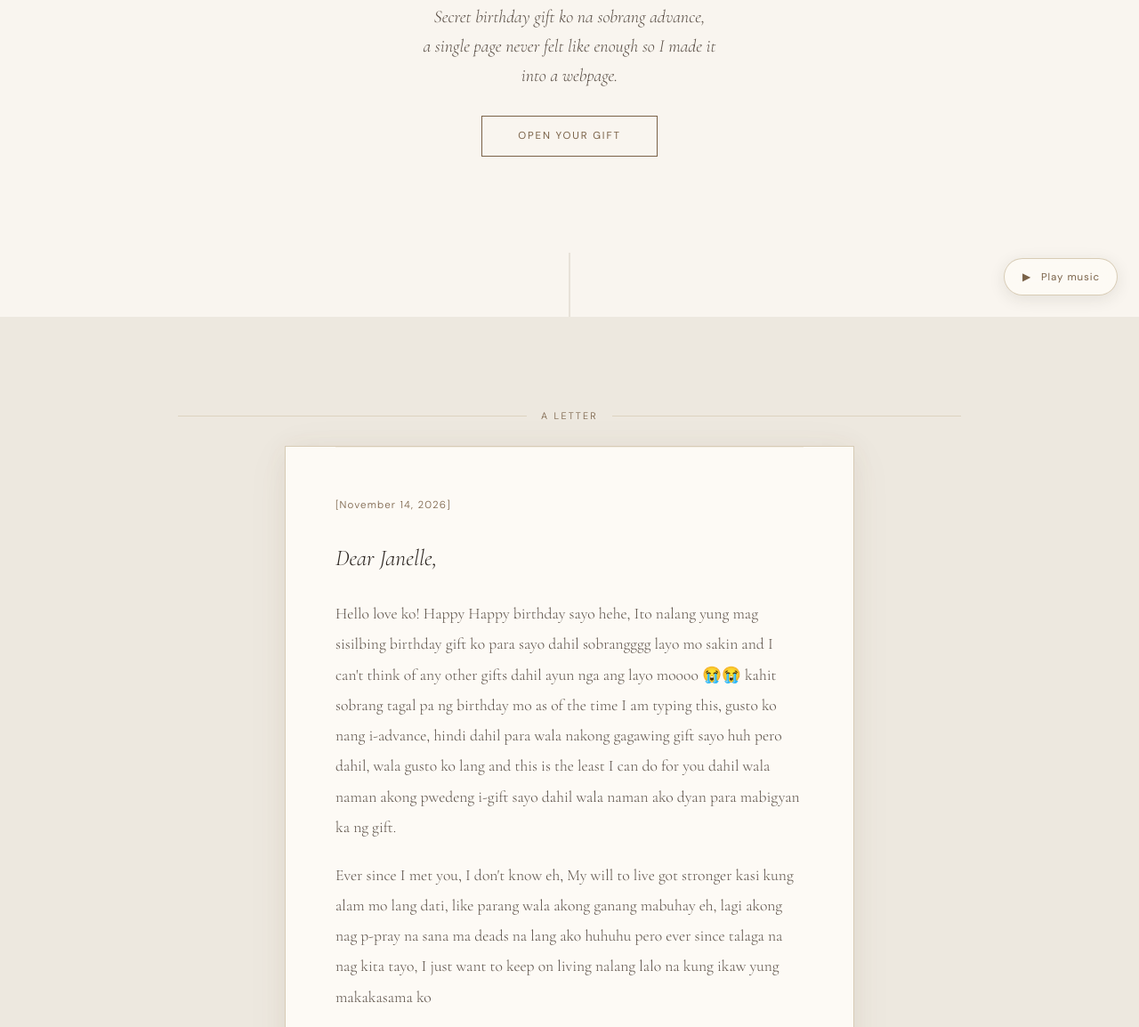
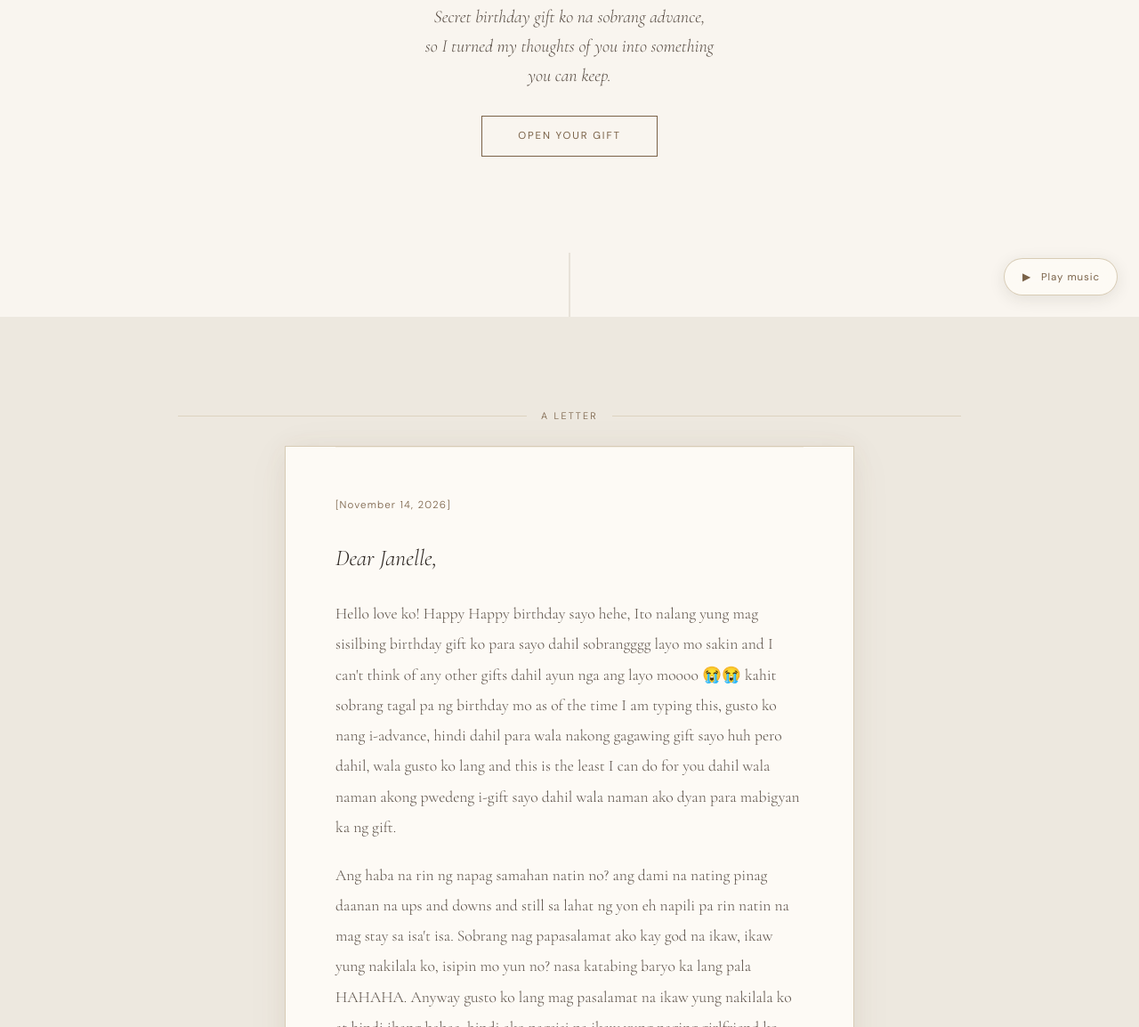
Before and after one commit to raemprz/gift-ni-raeven-kay-janelle, a plain HTML site: page index.html in a window 1280 px wide. Shown: the part 444-1598 px from the top of the page at 89% size. Drawn offline with nearby package versions, Linux system fonts and the light colour scheme.

Commit message:
Update birthday message and photo caption

```diff
--- a/index.html
+++ b/index.html
@@ -52,7 +52,7 @@
       <h1 class="hero-name fade-up">Janelle.</h1>
       <p class="hero-subtitle fade-up">
         Secret birthday gift ko na sobrang advance,<br />
-        a single page never felt like enough so I made it into a webpage.
+        so I turned my thoughts of you into something you can keep.
       </p>
       <button class="btn-open fade-up" onclick="openGift()">
         Open Your Gift
@@ -95,10 +95,13 @@
               wala naman akong pwedeng i-gift sayo dahil wala naman ako dyan para mabigyan ka ng gift.
             </p>
             <p>
-              Ever since I met you, I don't know eh, My will to live got stronger kasi kung alam mo lang dati, like
-              parang wala akong ganang mabuhay eh, lagi akong
-              nag p-pray na sana ma deads na lang ako huhuhu pero ever since talaga na nag kita tayo, I just want to
-              keep on living nalang lalo na kung ikaw yung makakasama ko </p>
+            Ang haba na rin ng napag samahan natin no? ang dami na nating pinag daanan na ups and downs and still sa
+              lahat ng yon eh napili pa rin natin na mag stay sa isa't isa. Sobrang nag papasalamat ako kay god na ikaw,
+              ikaw yung nakilala ko, isipin mo yun no? nasa katabing baryo ka lang pala HAHAHA. Anyway gusto ko lang mag
+              pasalamat na ikaw yung nakilala ko at hindi ibang babae, hindi ako nagsisi na ikaw yung naging girlfriend ko,
+              hindi ako nagsisi na ipinakilala kita sa mga magulang ko. Bilang boyfriend mo, I can proudly say na, hindi ako nag
+              sisi na nakilala, at nakasama kita.
+            </p>
             <p>
               Soooo ayun, I pray to god for you to be always safe, healthy, at magkaroon ng mahaba at magandang buhay
               even if hindi man ako yung makasama mo sa huli.
@@ -147,7 +150,7 @@
         <!-- Photo card 1 — PLACEHOLDER -->
               <figure class="photo-card">
   <figcaption>
-    <span class="photo-caption">The moment i will never ever forget</span>
+    <span class="photo-caption">Cutest pic natin!!</span>
             <span class="photo-date">November 13, 2026</span>
 
   </figcaption>
```
